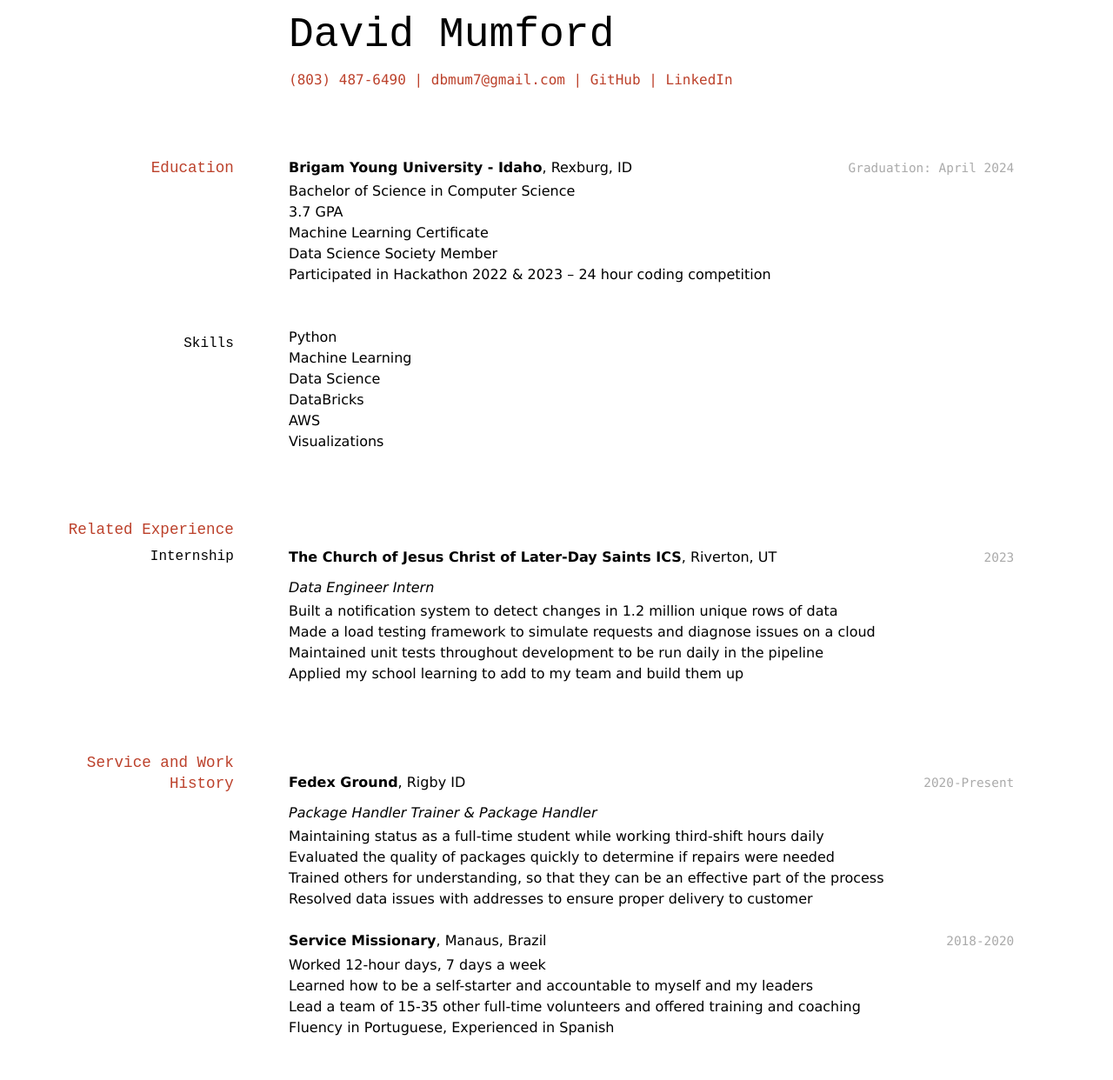
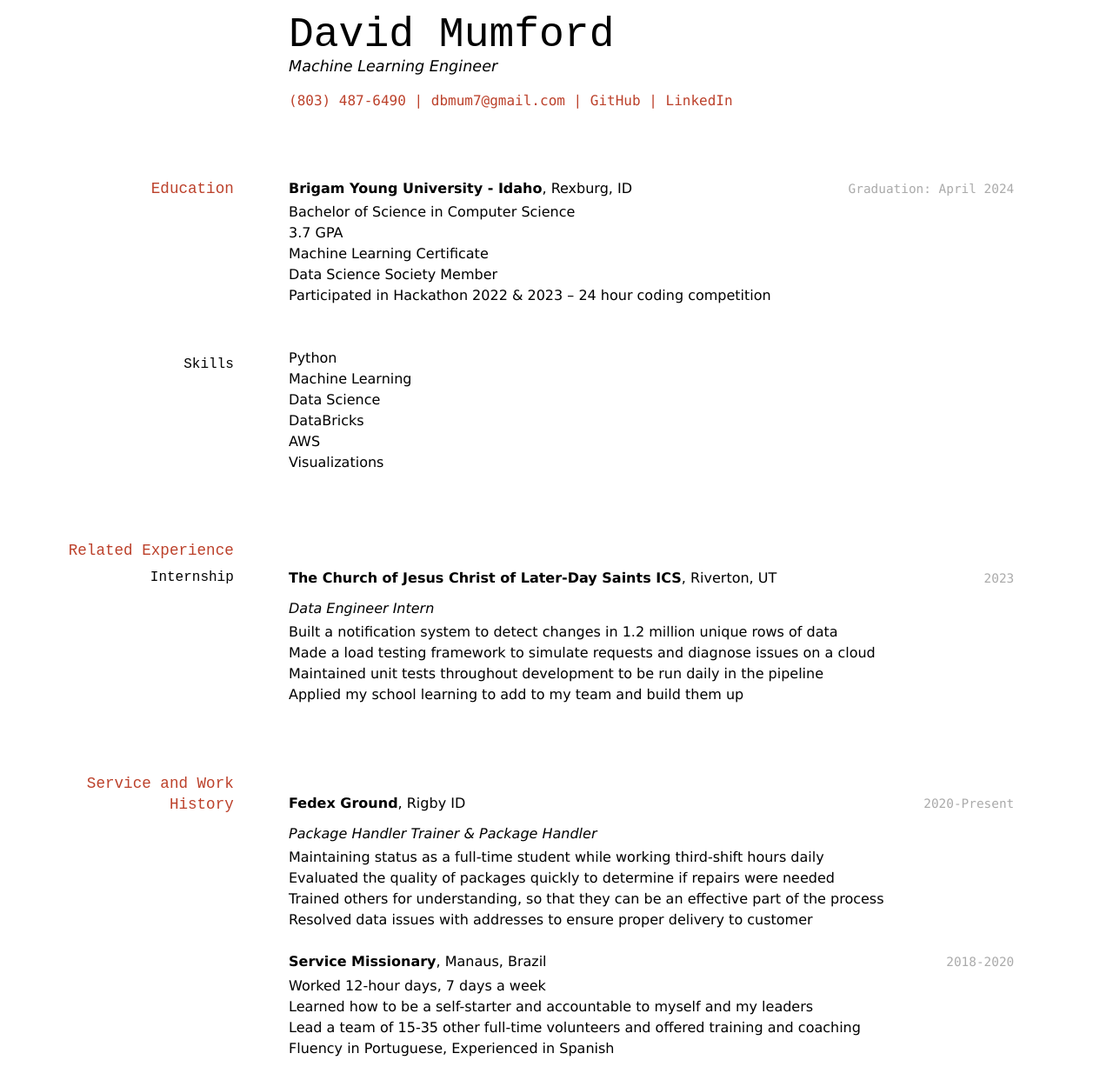
Before and after one commit to dbmum/Mumford-Resume, a Jekyll site: the page built from docs/index.md, in a window 1280 px wide. Shown: the whole page at 87% size. Built offline with Jekyll 4.4.1, drawn with Linux system fonts in a browser that asks for light colours; before the commit the page ends 1218 px from its top, so only the background shows below that.

Commit message:
Update index.md

```diff
--- a/docs/index.md
+++ b/docs/index.md
@@ -4,6 +4,7 @@ title: David Mumford's Resume
 ---
 # David Mumford
 
+Machine Learning Engineer
 
 <div id="webaddress">
 <a href="8034876490">(803) 487-6490</a>
```
